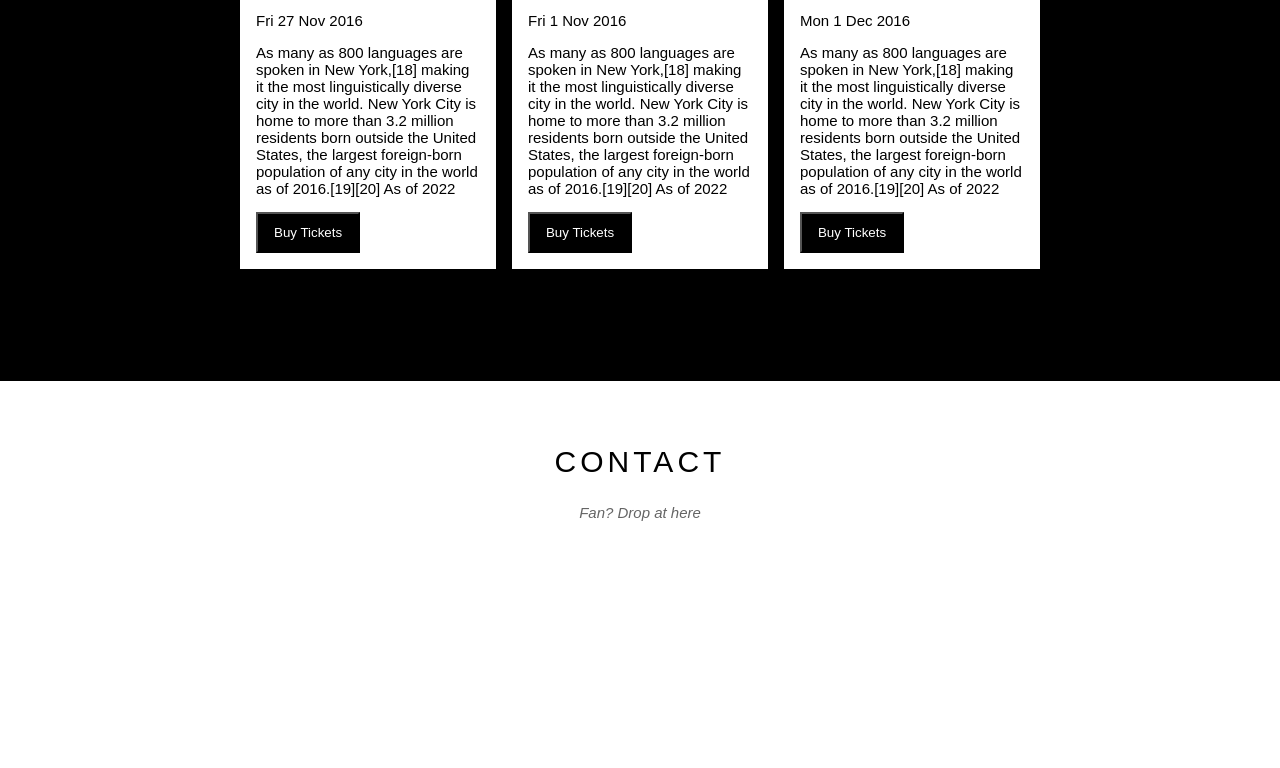
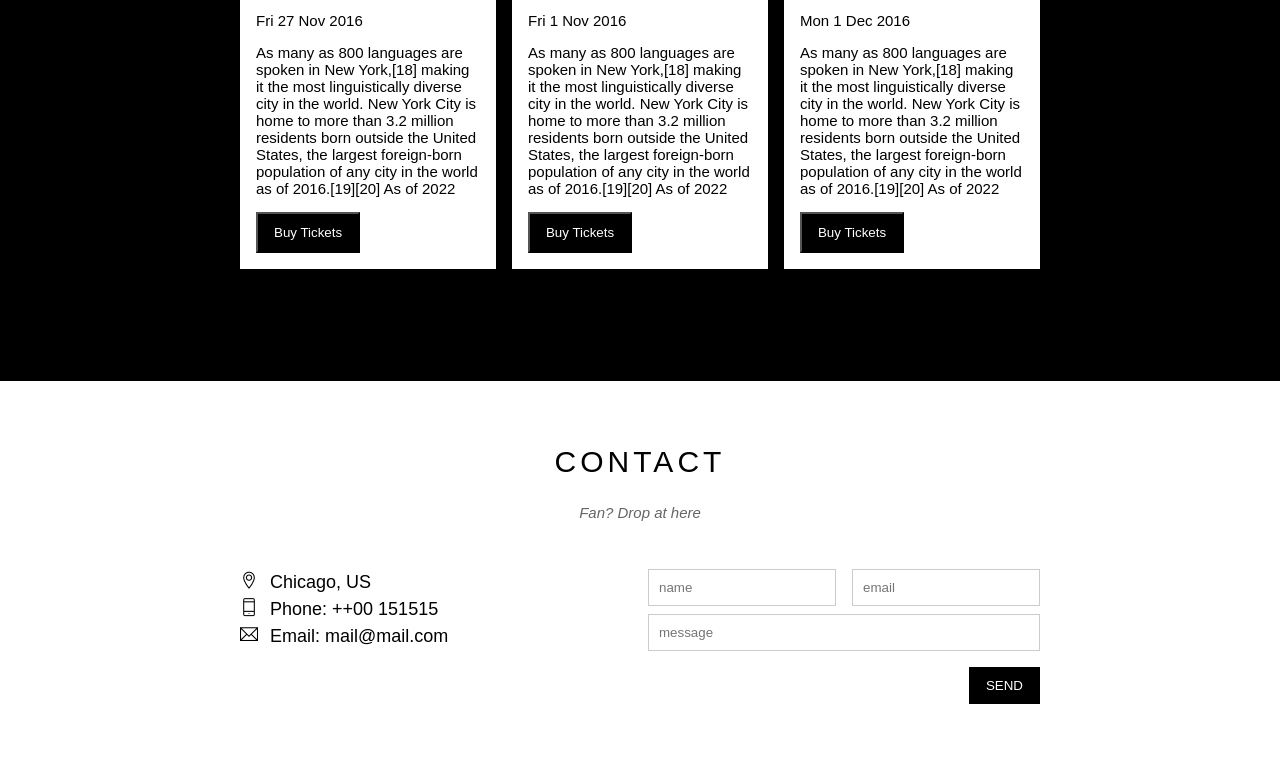
Before and after one commit to NguyenTranQuocThang/HTML-The_band, a plain HTML site: page index.html in a window 1280 px wide. Shown: the part 1758-2526 px from the top of the page. Before the commit the page ends 2343 px from the top, so only its background shows below. Drawn offline with Linux system fonts and the light colour scheme.

Commit message:
contact content

```diff
--- a/assets/css/style.css
+++ b/assets/css/style.css
@@ -12,6 +12,47 @@
 
 .text-white{
     color: #fff !important;
+}
+
+.row{
+    margin-left: -8px;
+    margin-right: -8px;
+}
+
+.row::after{
+    content: "";
+    display: block;
+    clear: both;
+}
+
+.col{
+    float: left;
+    padding-left: 8px;
+    padding-right: 8px;
+}
+
+.col-third{
+    width: calc(100% / 3);
+}
+
+.col-half{
+    width: 50%;
+}
+
+.col-full{
+    width: 100%;
+}
+
+.text-center{
+    text-align: center !important;
+}
+
+.mt-8{
+    margin-top: 8px !important;
+}
+
+.mt-16{
+    margin-top: 16px !important;
 }
 
 html{
@@ -181,12 +222,6 @@ html{
     margin-top: 48px;
 }
 
-#content .member-item{
-    float: left;
-    width: calc(100%/3);
-    text-align: center;
-}
-
 #content .member-name{
     font-size: 15px;
 }
@@ -238,15 +273,10 @@ html{
 }
 
 .places-list{
-    margin: 32px -8px 0;
-    padding-bottom: 48px;
+    margin-top: 32px;
+    margin-bottom: 48px;
 }
-.place-item{
-    float: left;
-    width: calc(100%/3);
-    padding: 0 8px;
 
-}
 .place-img{
     width: 100%;
     display: block;
@@ -396,3 +426,36 @@ header.model-header{
         opacity: 1;
     }
 }
+
+.contact-content{
+    margin-top: 48px;
+}
+
+.contact-info{
+    font-size: 18px;
+    line-height: 1.5;
+}
+
+.contact-info i[class*="ti-"]{
+    width: 30px;
+    display: inline-block;
+}
+
+.contact-form{
+    font-size: 15px;
+}
+
+.contact-form .form-control{
+    padding: 10px;
+    border: 1px solid #ccc;
+    width: 100%;
+    outline: none;
+}
+
+.contact-form .form-submit-btn{
+    background-color: #000;
+    color: #fff;
+    border: 1px solid #000;
+    padding: 10px 16px;
+    float: right;
+}
--- a/index.html
+++ b/index.html
@@ -61,16 +61,16 @@
             after forming and finishing third in the seventh series of the
             British televised singing competition The X Factor in 2010.
           </div>
-          <div class="members-list">
-            <div class="member-item">
+          <div class="row members-list">
+            <div class="col col-third text-center">
               <p class="member-name">Zayn Malik</p>
               <img src="/assets/img/band/member1.jpeg" class="member-img"><img/>
             </div>
-            <div class="member-item">
+            <div class="col col-third text-center">
               <p class="member-name">Zayn Malik</p>
               <img src="/assets/img/band/member1.jpeg" class="member-img"><img/>
             </div>
-            <div class="member-item">
+            <div class="col col-third text-center">
               <p class="member-name">Zayn Malik</p>
               <img src="/assets/img/band/member1.jpeg" class="member-img"><img/>
             </div>
@@ -86,8 +86,8 @@
               <li>October <span class="sold-out">Sold Out</span></li>
               <li>November <span class="quantity">3</span></li>
             </ul>
-            <div class="places-list">
-              <div class="place-item">
+            <div class="row places-list">
+              <div class="col col-third">
                 <img src="/assets/img/place/place1.jpeg" alt="New York" class="place-img">
                 <div class="place-body">
                   <h3 class="place-heading">New York</h3>
@@ -97,7 +97,7 @@
                 </div>
               </div>
 
-              <div class="place-item">
+              <div class="col col-third">
                 <img src="/assets/img/place/place1.jpeg" alt="Viet Nam" class="place-img">
                 <div class="place-body">
                   <h3 class="place-heading">Viet Nam</h3>
@@ -107,7 +107,7 @@
                 </div>
               </div>
 
-              <div class="place-item">
+              <div class="col col-third">
                 <img src="/assets/img/place/place1.jpeg" alt="New York" class="place-img">
                 <div class="place-body">
                   <h3 class="place-heading">Japan</h3>
@@ -124,7 +124,31 @@
         <div class="content-section">
           <h2 class="section-heading">CONTACT</h2>
           <p class="section-sub-heading">Fan? Drop at here</p>
-
+          <div class="row contact-content">
+            <div class="col col-half contact-info">
+              <p><i class="ti-location-pin"></i>Chicago, US</p>
+              <p><i class="ti-mobile"></i>Phone: ++00 151515</p>
+              <p><i class="ti-email"></i>Email: mail@mail.com</p>
+            </div>
+            <div class="col col-half contact-form">
+              <form action="">
+                <div class="row">
+                  <div class="col col-half">
+                    <input type="text" name="" required placeholder="name" id="" class="form-control">
+                  </div>
+                  <div class="col col-half">
+                    <input type="email" name="" required placeholder="email" id="" class="form-control">
+                  </div>
+                </div>
+                <div class="row mt-8">
+                  <div class="col col-full">
+                    <input type="text" name="" required placeholder="message" id="" class="form-control">
+                  </div>
+                </div>
+                <input class="form-submit-btn mt-16" type="submit" value="SEND">
+              </form>
+            </div>
+          </div>
 
         </div>
       </div>
```
Also changed, not shown: 3 other files.
